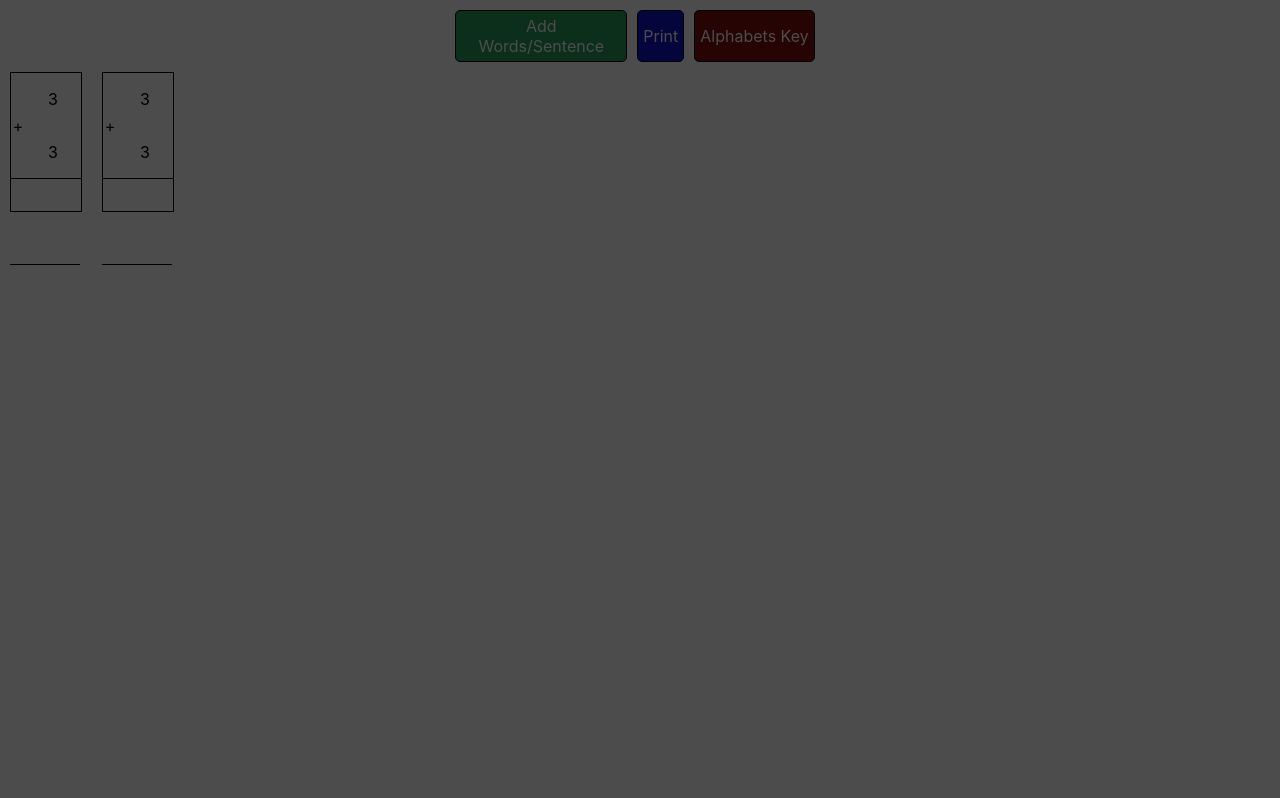
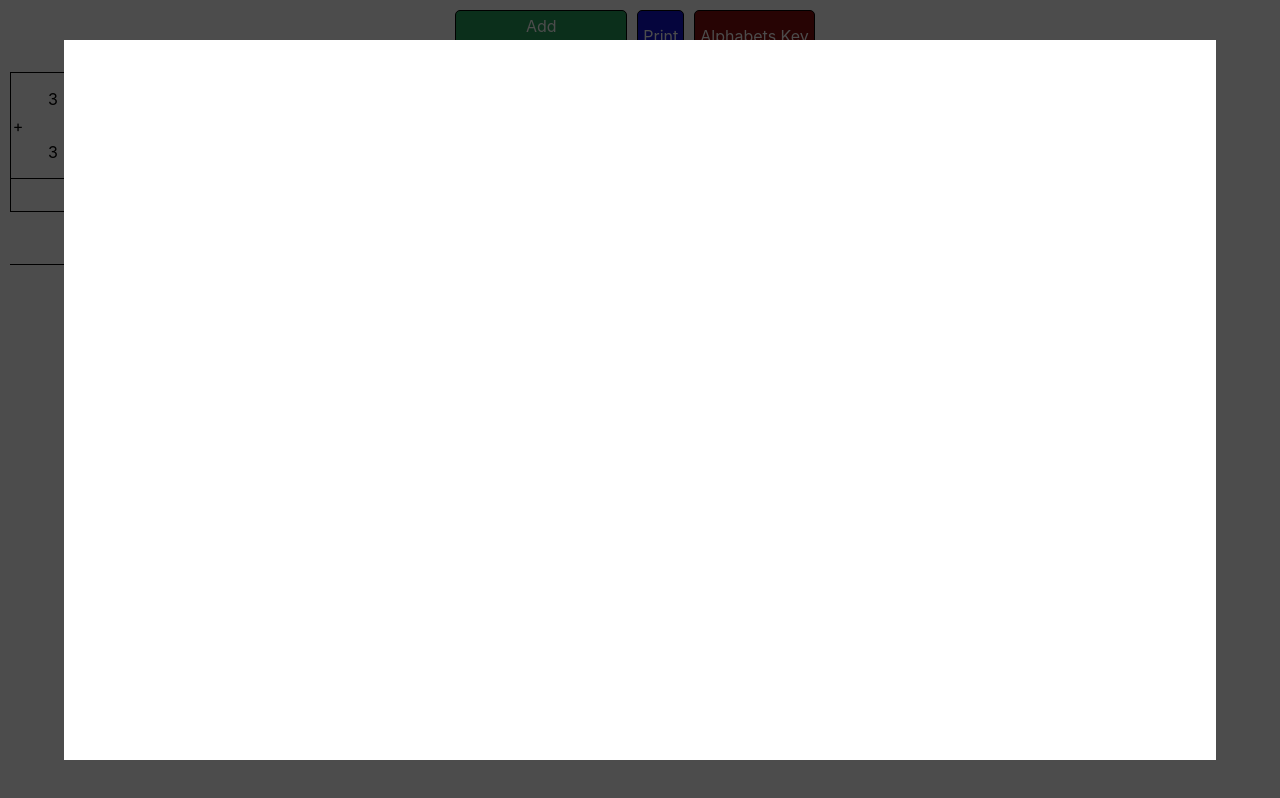
Before and after one commit to tsoogthoj/math-stick, a React (Create React App) app: page / in a window 1280 px wide. Both pictures are taken after a click on the element "Add Words/Sentence". Built offline with nearby package versions, Linux system fonts and the light colour scheme.

Commit message:
added modal background

```diff
--- a/src/App.css
+++ b/src/App.css
@@ -7,6 +7,7 @@
 
 .App {
   padding-top: 10px;
+  overflow: hidden;
 }
 
 .button {
@@ -64,6 +65,9 @@
   top: 0;
   left: 0;
   background: rgba(0, 0, 0, 0.7);
+  display: flex;
+  justify-content: center;
+  flex-direction: column;
 }
 
 .modalClose {
--- a/src/App.js
+++ b/src/App.js
@@ -1,6 +1,7 @@
-import React, { Component } from 'react';
-import './App.css';
-import Box from "./components/mathBox/box";
+import React, { Component } from 'react'
+import './App.css'
+import Box from "./components/mathBox/box"
+import Modal from "./components/modal/modal"
 
 class App extends Component {
   state = {
@@ -8,7 +9,7 @@ class App extends Component {
   }
 
   modalStatus = () => {
-    this.state.modalOpen ? (this.setState({modalOpen: false})) : (this.setState({modalOpen: true}))
+    this.state.modalOpen ? (this.setState({ modalOpen: false })) : (this.setState({ modalOpen: true }))
   }
 
   render() {
@@ -31,7 +32,7 @@ class App extends Component {
         </div>
         < Box />
         <div className={(this.state.modalOpen ? "modalOpen" : "modalClose")}>
-
+          {(this.state.modalOpen ? < Modal /> : null)}
         </div>
       </div>
     );
--- a/src/components/mathBox/box.jsx
+++ b/src/components/mathBox/box.jsx
@@ -7,7 +7,7 @@ class Box extends Component {
     }
 
     render() {
-        return(
+        return (
             <div className="box-wrapper">
                 <div className="box-holder">
                     <div className="box-card box-border">
--- /dev/null
+++ b/src/components/modal/modal.css
@@ -0,0 +1,6 @@
+.modal-wrapper {
+    background: white;
+    height: 90%;
+    width: 90%;
+    margin: auto;
+}
--- a/src/components/modal/modal.jsx
+++ b/src/components/modal/modal.jsx
@@ -1,13 +1,10 @@
 import React, { Component } from "react"
-
+import "./modal.css"
 class Modal extends Component {
 
     render() {
         return (
-            <div className="modal">
-                <div className="modal-closeModal">
-
-                </div>
+            <div className="modal-wrapper">
             </div>
         )
     }
```
Lines whose indentation alone changed are shown as unchanged.
